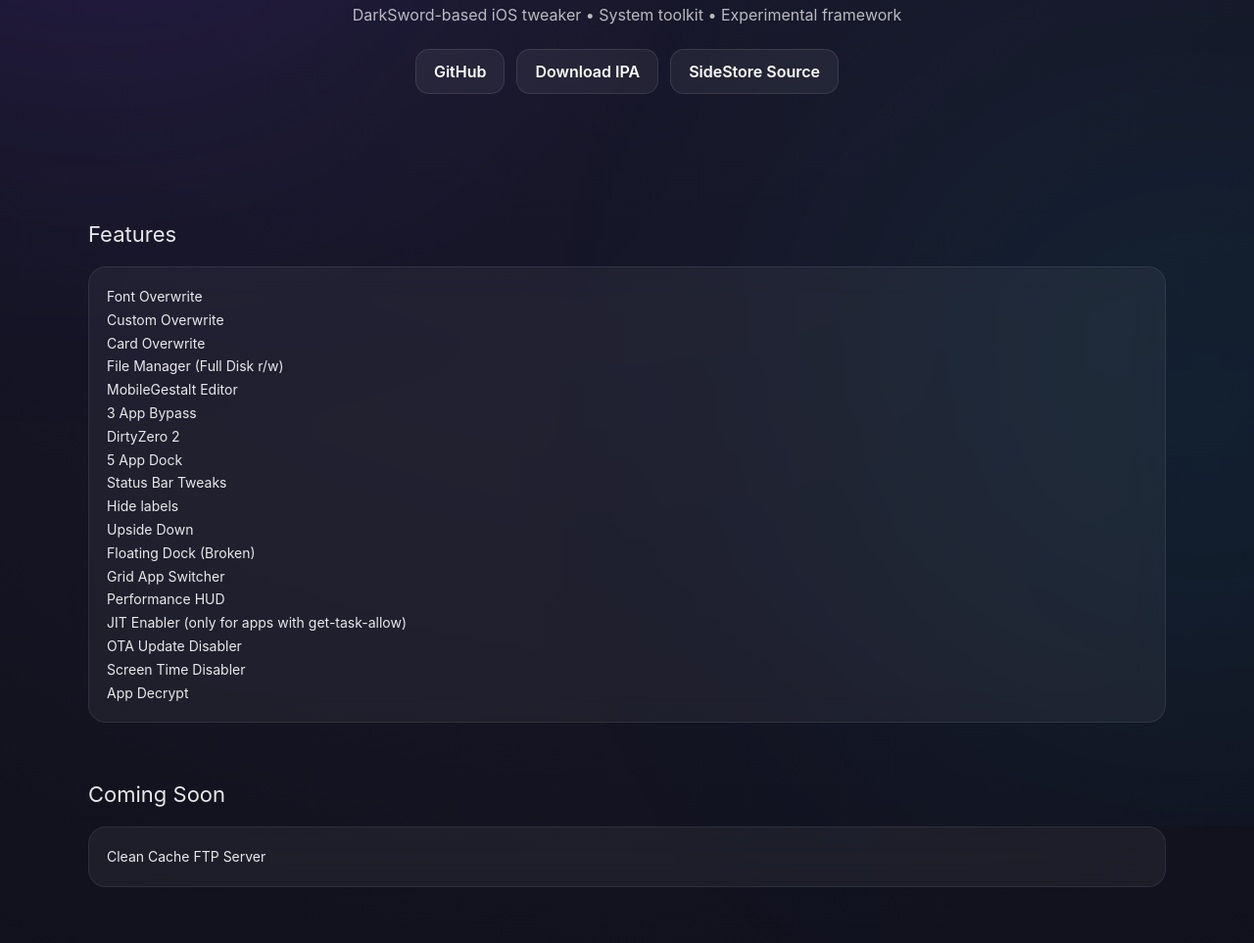
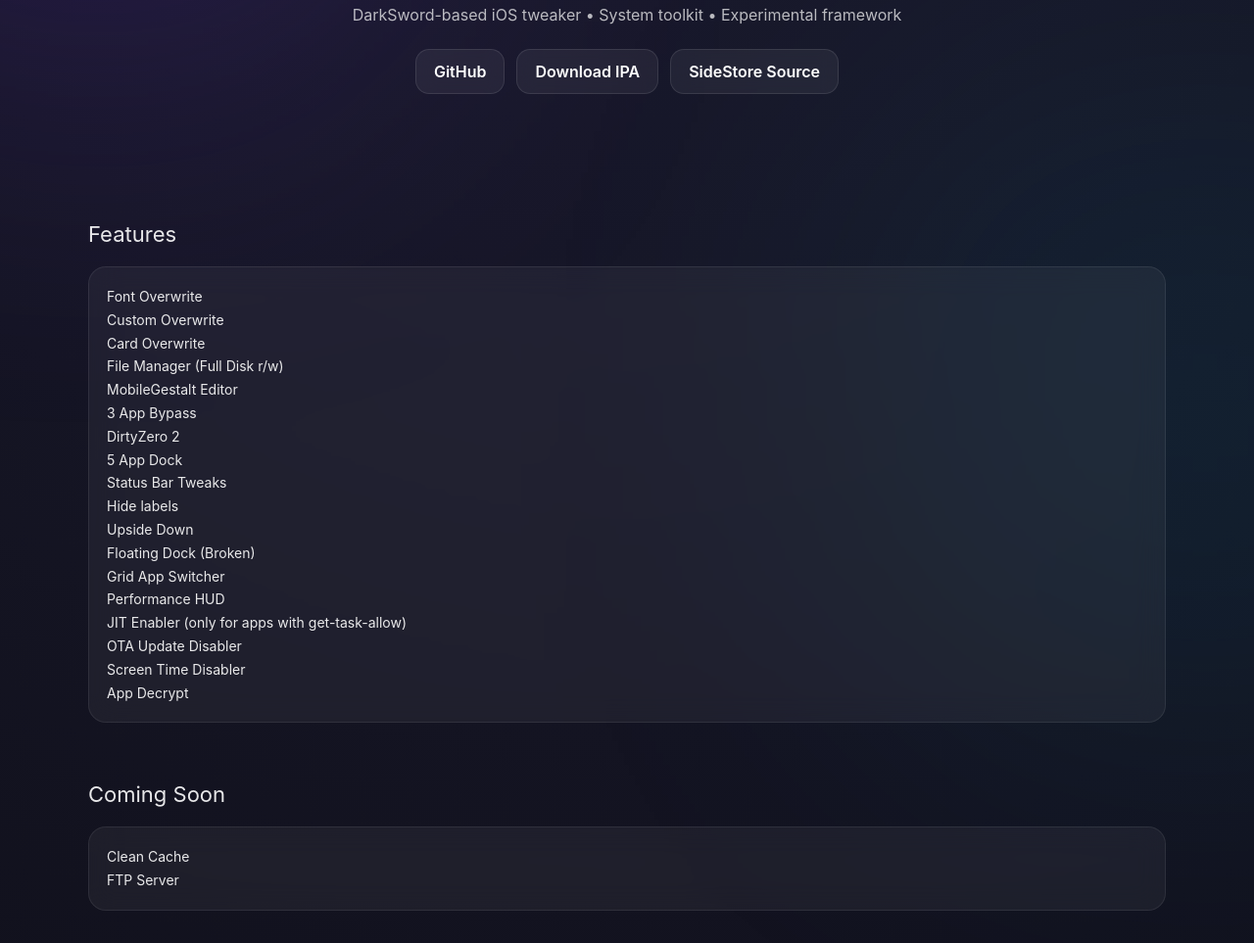
Before and after one commit to notthemystery/lara.github.io, a plain HTML site: page index.htm in a window 1280 px wide. Shown: the part 328-1291 px from the top of the page at 98% size. Drawn offline with Linux system fonts and the light colour scheme.

Commit message:
Update index.htm

```diff
--- a/index.htm
+++ b/index.htm
@@ -5,7 +5,7 @@
 <meta name="viewport" content="width=device-width, initial-scale=1.0">
 <title>Lara</title>
 
-<link rel="icon" type="image/png" href="https://github.com/rooootdev/lara/blob/main/lara.png?raw=true">
+<link rel="icon" type="image/png" href="icon.png">
 
 <style>
 body {
@@ -208,7 +208,7 @@
 <div class="grid">
     <div class="card">
         <div class="feature">
-            Clean Cache
+            Clean Cache<br>
             FTP Server
         </div>
     </div>
```
